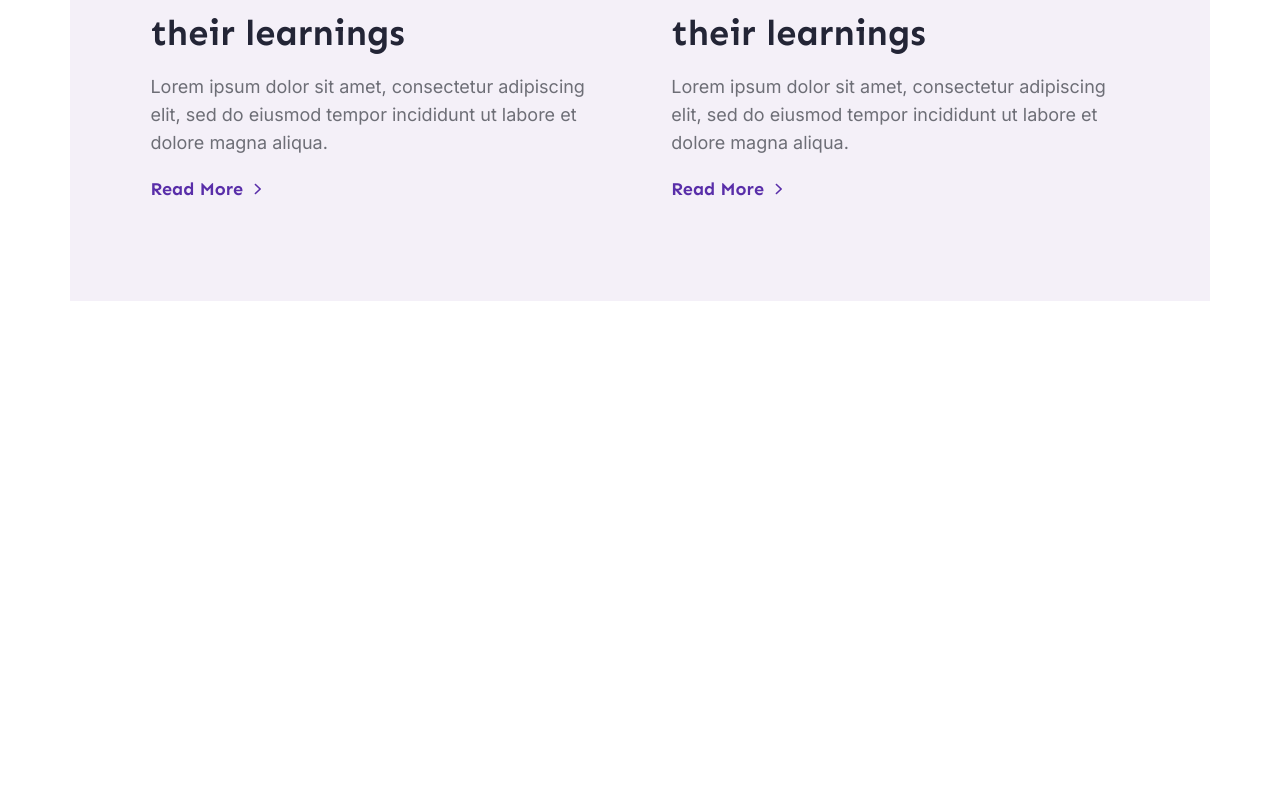
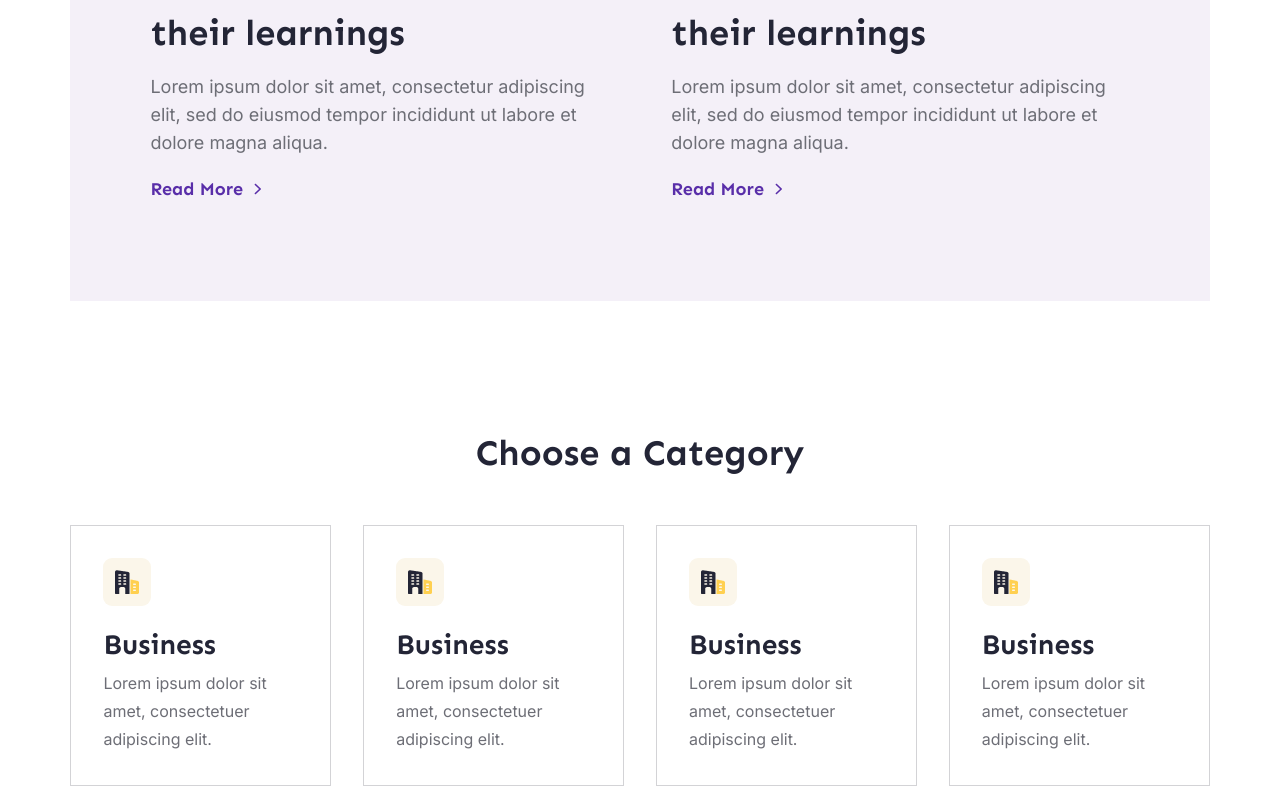
Before and after one commit to gabrielestefono/blog, a Next.js app: page / in a window 1280 px wide. Shown: the part 2118-2904 px from the top of the page. Before the commit the page ends 2419 px from the top, so only its background shows below. Built offline with nearby package versions, Linux system fonts and the light colour scheme.

Commit message:
Criando categorias

```diff
--- /dev/null
+++ b/src/components/shared/components/titleMiddle/index.tsx
@@ -0,0 +1,11 @@
+import styles from './titleMiddle.module.scss';
+
+interface TitleMiddleProps{
+    text: string
+}
+
+export default function TitleMiddle({ text }: Readonly<TitleMiddleProps>){
+    return (
+        <h2 className={styles.title}>{text}</h2>
+    )
+}
--- /dev/null
+++ b/src/components/shared/components/titleMiddle/titleMiddle.module.scss
@@ -0,0 +1,60 @@
+@mixin mobileP {
+	@media screen and (min-width: 320px) {
+		@content;
+	}
+}
+
+@mixin mobile {
+	@media screen and (min-width: 480px) {
+		@content;
+	}
+}
+
+@mixin mobileG {
+	@media screen and (min-width: 576px) {
+		@content;
+	}
+}
+
+@mixin TabletM {
+	@media screen and (min-width: 768px) {
+		@content;
+	}
+}
+
+@mixin Tablet {
+	@media screen and (min-width: 992px) {
+		@content;
+	}
+}
+
+@mixin TabletG {
+	@media screen and (min-width: 1200px) {
+		@content;
+	}
+}
+
+@mixin Notebook {
+	@media screen and (min-width: 1400px) {
+		@content;
+	}
+}
+
+@mixin Desktop {
+	@media screen and (min-width: 1401px) {
+		@content;
+	}
+}
+
+.title{
+    margin: 0 auto;
+    font-family: var(--sen);
+    font-weight: 700;
+    font-size: 1.75rem;
+    line-height: 3rem;
+    color: var(--black);
+
+    @include mobileG(){
+        font-size: 2.25rem;
+    }
+}
--- /dev/null
+++ b/src/components/website/categories/categories.module.scss
@@ -0,0 +1,67 @@
+@mixin mobileP {
+	@media screen and (min-width: 320px) {
+		@content;
+	}
+}
+
+@mixin mobile {
+	@media screen and (min-width: 480px) {
+		@content;
+	}
+}
+
+@mixin mobileG {
+	@media screen and (min-width: 576px) {
+		@content;
+	}
+}
+
+@mixin TabletM {
+	@media screen and (min-width: 768px) {
+		@content;
+	}
+}
+
+@mixin Tablet {
+	@media screen and (min-width: 992px) {
+		@content;
+	}
+}
+
+@mixin TabletG {
+	@media screen and (min-width: 1200px) {
+		@content;
+	}
+}
+
+@mixin Notebook {
+	@media screen and (min-width: 1400px) {
+		@content;
+	}
+}
+
+@mixin Desktop {
+	@media screen and (min-width: 1401px) {
+		@content;
+	}
+}
+
+.categories{
+    display: flex;
+    margin: 0 auto;
+    flex-direction: column;
+    width: 89%;
+    margin-top: 8rem;
+    gap: 3rem;
+
+    > article{
+        display: flex;
+        gap: 2rem;
+        justify-content: space-between;
+        flex-direction: column;
+
+        @include Tablet(){
+            flex-direction: row;
+        }
+    }
+}
--- /dev/null
+++ b/src/components/website/categories/category/category.module.scss
@@ -0,0 +1,102 @@
+@mixin mobileP {
+	@media screen and (min-width: 320px) {
+		@content;
+	}
+}
+
+@mixin mobile {
+	@media screen and (min-width: 480px) {
+		@content;
+	}
+}
+
+@mixin mobileG {
+	@media screen and (min-width: 576px) {
+		@content;
+	}
+}
+
+@mixin TabletM {
+	@media screen and (min-width: 768px) {
+		@content;
+	}
+}
+
+@mixin Tablet {
+	@media screen and (min-width: 992px) {
+		@content;
+	}
+}
+
+@mixin TabletG {
+	@media screen and (min-width: 1200px) {
+		@content;
+	}
+}
+
+@mixin Notebook {
+	@media screen and (min-width: 1400px) {
+		@content;
+	}
+}
+
+@mixin Desktop {
+	@media screen and (min-width: 1401px) {
+		@content;
+	}
+}
+
+.category{
+    border: 1px solid var(--gray-medium-border);
+    padding: 2rem;
+
+    &:hover{
+        background-color: var(--yellow);
+        border: 1px solid var(--yellow);
+    }
+
+    > img{
+        width: 3rem;
+        height: 3rem;
+        border-radius: .5625rem;
+        background-color: var(--yellow-light);
+    }
+
+    > h3{
+        margin-top: 1rem;
+        font-family: var(--sen);
+        font-weight: 700;
+        font-size: 1.5rem;
+        line-height: 2.5rem;
+        color: var(--black);
+
+        @include mobileG(){
+            font-size: 1.75rem;
+        }
+
+        @include Tablet(){
+            font-size: 1.5rem;
+        }
+
+        @include TabletG(){
+            font-size: 1.75rem;
+        }
+    }
+
+    > p{
+        margin-top: .25rem;
+        font-family: var(--inter);
+        font-weight: 400;
+        font-size: 1rem;
+        line-height: 1.75rem;
+        color: var(--gray-medium);
+
+        @include Tablet(){
+            font-size: .875rem;
+        }
+
+        @include TabletG(){
+            font-size: 1rem;
+        }
+    }
+}
--- /dev/null
+++ b/src/components/website/categories/category/index.tsx
@@ -0,0 +1,19 @@
+import Image from 'next/image';
+import styles from './category.module.scss';
+import icon from './Icon.png';
+
+interface CategoryProps{
+    image: string;
+    title: string;
+    description: string;
+}
+
+export default function Category({image, title, description}: Readonly<CategoryProps>){
+    return(
+        <div className={styles.category}>
+            <Image src={icon} alt='Ícone da categoria'/>
+            <h3>Business</h3>
+            <p>Lorem ipsum dolor sit amet, consectetuer adipiscing elit.</p>
+        </div>
+    )
+}
--- /dev/null
+++ b/src/components/website/categories/index.tsx
@@ -0,0 +1,17 @@
+import TitleMiddle from '@/components/shared/components/titleMiddle';
+import styles from './categories.module.scss';
+import Category from './category';
+
+export default function Categories(){
+    return (
+        <section className={styles.categories}>
+            <TitleMiddle text='Choose a Category'/>
+            <article>
+                <Category title='' image='' description=''/>
+                <Category title='' image='' description=''/>
+                <Category title='' image='' description=''/>
+                <Category title='' image='' description=''/>
+            </article>
+        </section>
+    )
+}
--- a/src/pages/index.tsx
+++ b/src/pages/index.tsx
@@ -1,5 +1,6 @@
 import Header from "@/components/layouts/website/header";
 import About from "@/components/website/about";
+import Categories from "@/components/website/categories";
 import Posts from "@/components/website/index/posts";
 import SliderPrincipal from "@/components/website/sliderPrincipal";
 import Head from "next/head";
@@ -17,6 +18,7 @@ export default function Home() {
         <SliderPrincipal/>
         <Posts/>
         <About/>
+        <Categories/>
       </main>
     </>
   );
--- a/src/styles/_variables.scss
+++ b/src/styles/_variables.scss
@@ -3,6 +3,7 @@
 	--black-true: #000000;
 	--gray-dark: #4C4C4C;
 	--gray-medium: #6D6E76;
+	--gray-medium-border: #D3D3D6;
 	--lavander: #F4F0F8;
 	--purple: #592EA9;
 	--yellow: #FFD050;
```
Also changed, not shown: src/components/website/categories/category/Icon.png (added).
